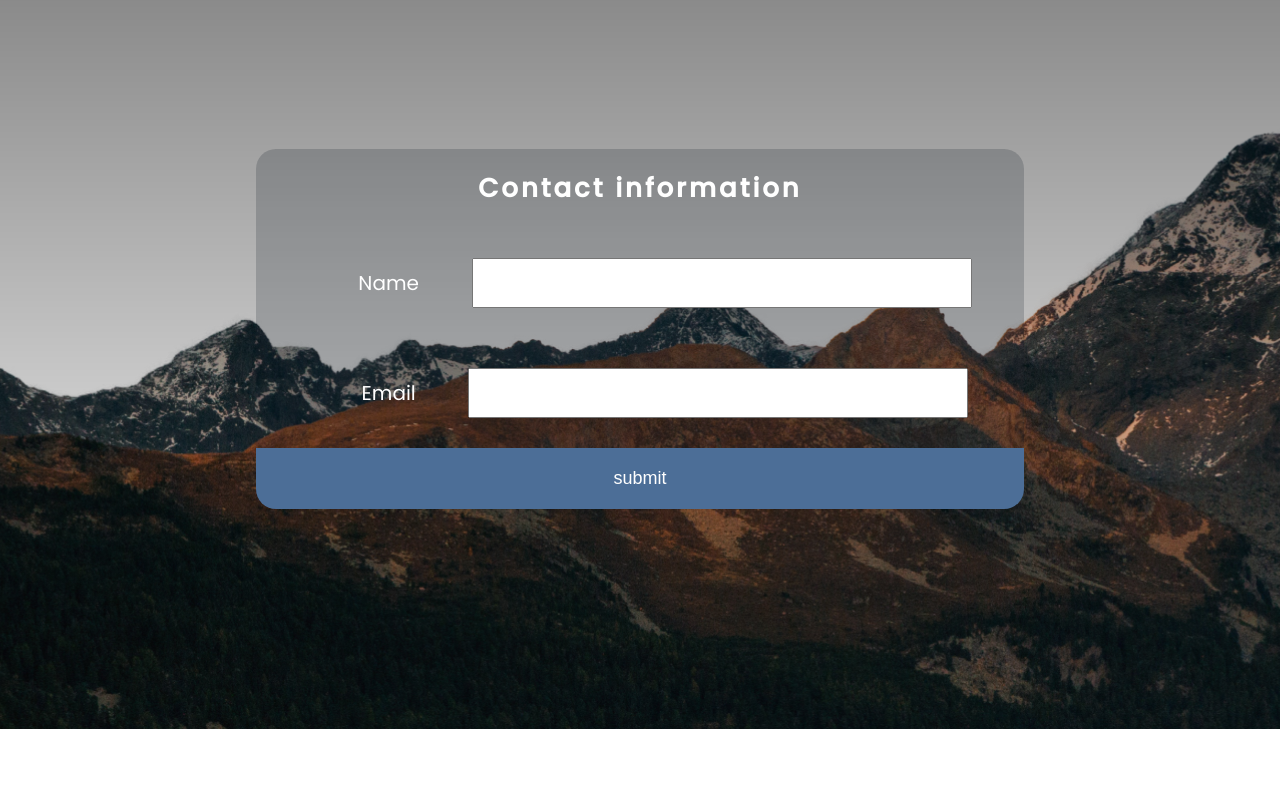
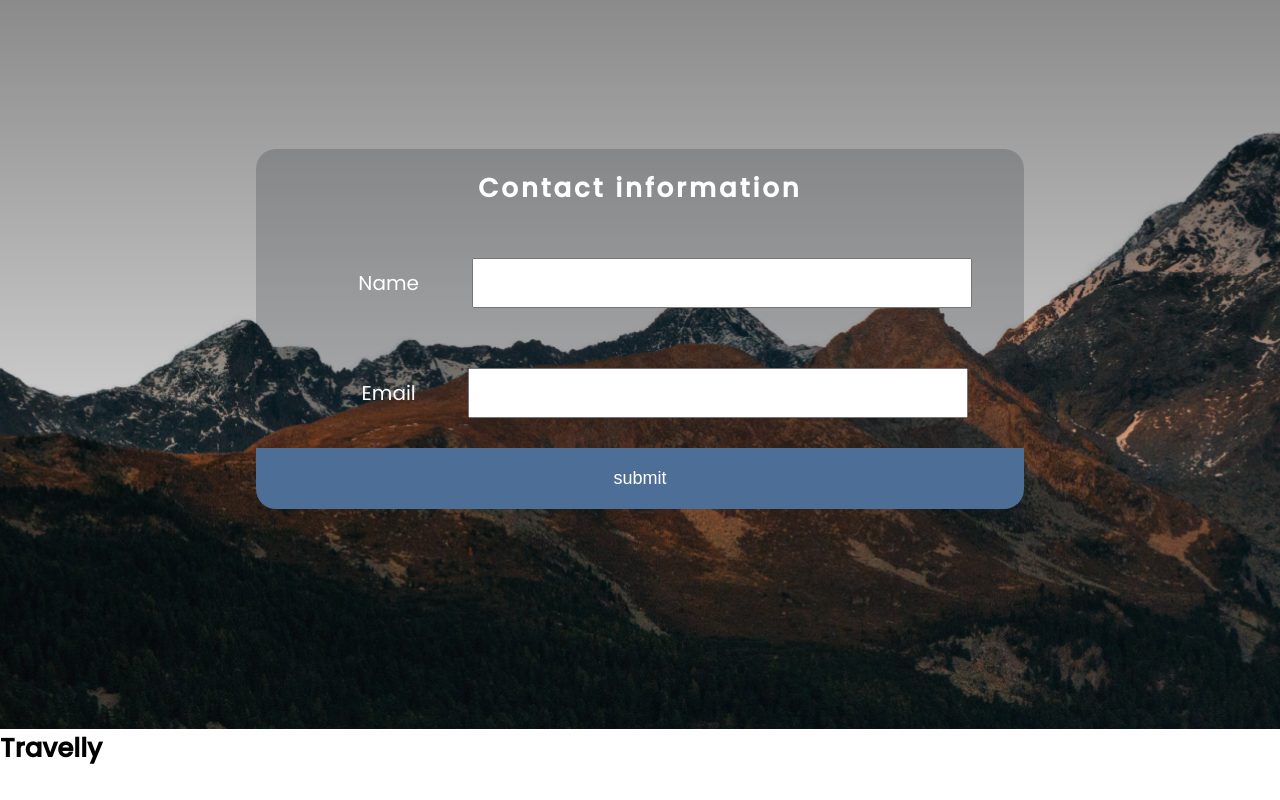
Before and after one commit to alejandroBarraza/Travell, a plain HTML site: page index.html in a window 1280 px wide. Shown: the part 2655-3455 px from the top of the page. Before the commit the page ends 3384 px from the top, so only its background shows below. Drawn offline with Linux system fonts and the light colour scheme; a web font is replaced by a local one.

Commit message:
feature (footer): footer html

```diff
--- a/index.html
+++ b/index.html
@@ -103,5 +103,17 @@
         </form>
       </div>
     </section>
+    <footer>
+      <div class="footer-container">
+        <header class="footer-header">
+          <h1>Travelly</h1>
+        </header>
+        <div class="footer-images">
+          <img src="./icons/twitter.svg" alt="" />
+          <img src="./icons/youtube.svg" alt="" />
+          <img src="./icons/instagram.svg" alt="" />
+        </div>
+      </div>
+    </footer>
   </body>
 </html>
```
